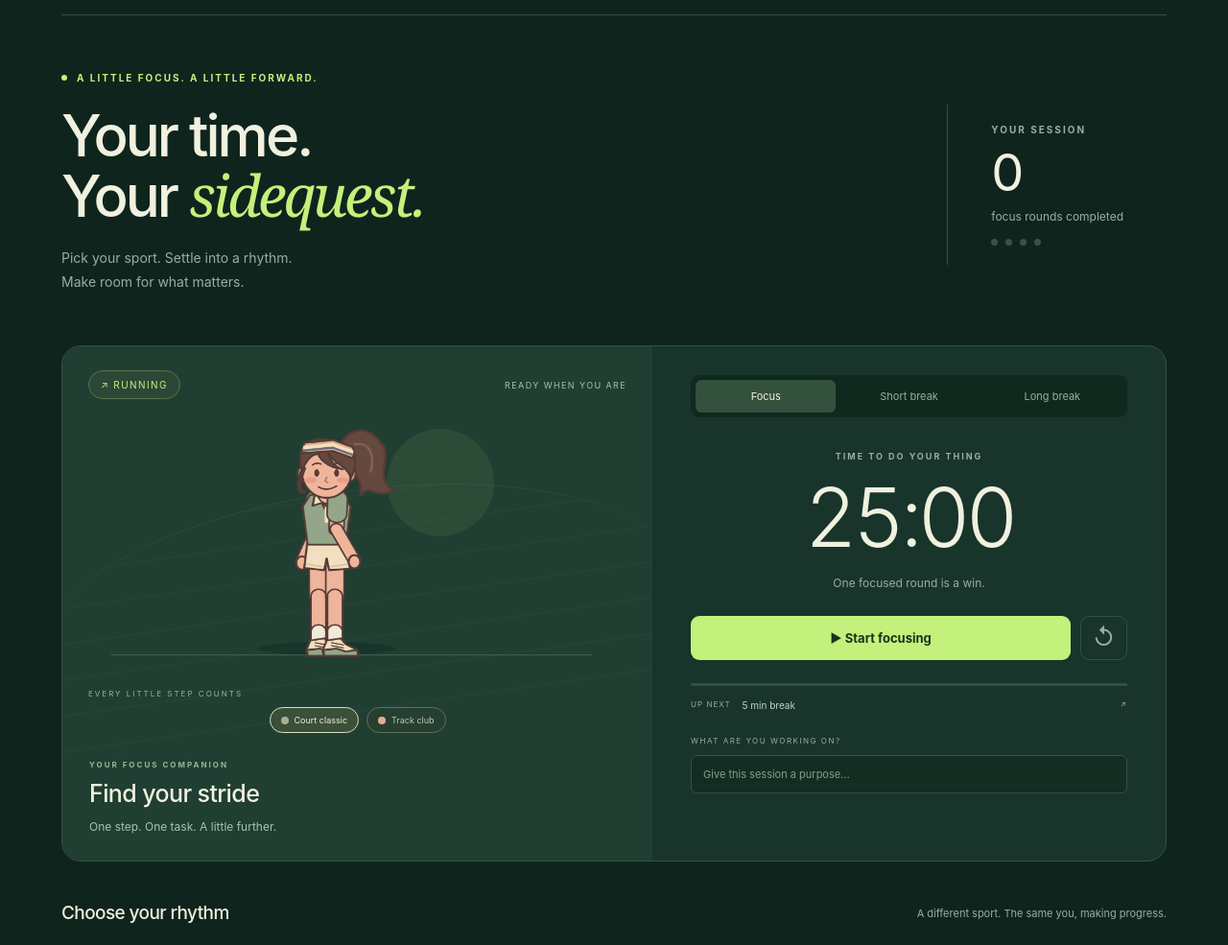
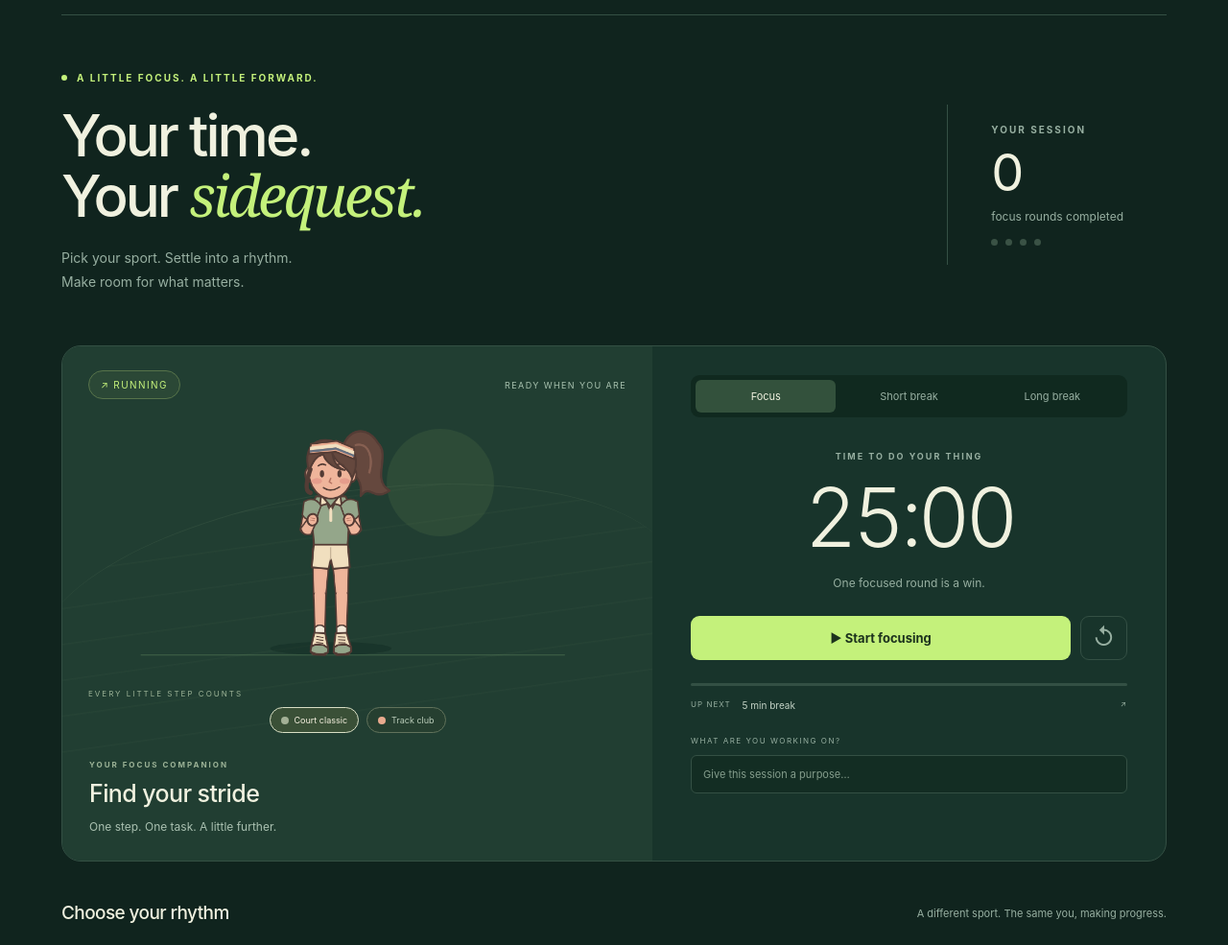
Before and after one commit to RyuJJinL/Sidequest-App-Group-session, a website with bundled scripts: page index.html in a window 1280 px wide. Shown: the part 94-1079 px from the top of the page at 96% size. Built offline with nearby package versions, Linux system fonts and the light colour scheme.

Commit message:
Correct the avatar to run toward the viewer
Replace the side-view running angles with a frontal depth-based stride. Keep bent arms opposite the legs, separate hip and shoulder anchors, forward-facing shoes, stable foot support and a continuous gait. Add behavioral regression coverage.

```diff
--- a/package.json
+++ b/package.json
@@ -7,7 +7,7 @@
   "scripts": {
     "dev": "node server.mjs",
     "start": "node server.mjs",
-    "check": "node --check src/app.mjs && node --check src/timer.mjs && node --check src/character.mjs && node --check src/sports.mjs && node --check vendor/stykanimate/motion.mjs && node --check server.mjs",
+    "check": "node --check src/app.mjs && node --check src/timer.mjs && node --check src/running.mjs && node --check src/character.mjs && node --check src/sports.mjs && node --check vendor/stykanimate/motion.mjs && node --check server.mjs",
     "test": "node --test tests/*.test.mjs"
   }
 }
--- a/src/character.mjs
+++ b/src/character.mjs
@@ -6,15 +6,17 @@
 function capsule(ctx,a,b,width,color){ctx.lineCap='round';ctx.lineWidth=width+4;ctx.strokeStyle=INK;ctx.beginPath();ctx.moveTo(a.x,a.y);ctx.lineTo(b.x,b.y);ctx.stroke();ctx.lineWidth=width;ctx.strokeStyle=color;ctx.stroke();}
 function oval(ctx,x,y,rx,ry,color,stroke=INK){ctx.beginPath();ctx.ellipse(x,y,rx,ry,0,0,Math.PI*2);ctx.fillStyle=color;ctx.fill();if(stroke){ctx.strokeStyle=stroke;ctx.lineWidth=2.5;ctx.stroke();}}
 function shoe(ctx,ankle,side,color){ctx.save();ctx.translate(ankle.x,ankle.y);ctx.scale(side,1);path(ctx,[[-10,-2],[7,-5],[13,3],[27,11],[28,19],[-13,19],[-15,12]],CREAM);path(ctx,[[-14,11],[2,9],[13,13],[27,11],[28,19],[-13,19]],color);ctx.strokeStyle=INK;ctx.lineWidth=1.5;for(let y=1;y<9;y+=4){ctx.beginPath();ctx.moveTo(-4,y);ctx.lineTo(10,y+3);ctx.stroke();}ctx.restore();}
-export function drawIllustratedFigure(ctx,points,phase,outfit='sage'){
+export function drawIllustratedFigure(ctx,points,phase,outfit='sage',motion=null){
  const jacket=outfit==='peach',cloth=jacket?SLATE:SAGE;
- const hip=points.get(0),neck=points.get(1),head={x:neck.x,y:neck.y-27};
+ const hip=motion?.hip??points.get(0),neck=motion?.neck??points.get(1),head={x:neck.x,y:neck.y-27};
  const sway=Math.sin(phase)*5;
  ctx.save();ctx.lineJoin='round';
  // Ponytail follows the movement with a little lag.
  ctx.save();ctx.translate(head.x+22,head.y-22);ctx.rotate(Math.sin(phase-.5)*.09);
  ctx.beginPath();ctx.moveTo(-6,9);ctx.bezierCurveTo(-11,-32,28,-48,44,-14);ctx.bezierCurveTo(60,4,30,35,54,52);ctx.bezierCurveTo(30,66,29,39,14,56);ctx.bezierCurveTo(20,26,1,26,-6,9);ctx.fillStyle='#65483e';ctx.fill();ctx.strokeStyle=INK;ctx.lineWidth=3;ctx.stroke();
  ctx.strokeStyle='#876052';ctx.lineWidth=3;ctx.beginPath();ctx.moveTo(12,-14);ctx.bezierCurveTo(35,-18,35,12,28,26);ctx.stroke();oval(ctx,2,0,9,5,PEACH);ctx.restore();
+ if(motion?.front) drawFrontBody(ctx,motion,jacket);
+ else {
  const legs=[[9,10,-1],[7,8,1]];
  for(const [kneeId,ankleId,side] of legs){
   const knee=points.get(kneeId),ankle=points.get(ankleId),start={x:hip.x+side*10,y:hip.y-1};
@@ -31,6 +33,7 @@
  else {path(ctx,[[neck.x-14,neck.y+3],[neck.x,neck.y+21],[neck.x+14,neck.y+3],[neck.x+15,neck.y+20],[neck.x+5,neck.y+16],[neck.x,neck.y+29],[neck.x-6,neck.y+16],[neck.x-17,neck.y+20]],CREAM);ctx.strokeStyle=CREAM;ctx.lineWidth=5;ctx.beginPath();ctx.moveTo(neck.x,neck.y+24);ctx.lineTo(neck.x,neck.y+41);ctx.stroke();}
  capsule(ctx,{x:neck.x,y:neck.y-10},{x:neck.x,y:neck.y+7},17,SKIN);
  arm(3,4,1);
+ }
  // Rounded face, chocolate hair and the reference's peach/cream/slate headband.
  oval(ctx,head.x-29,head.y+3,6,10,SKIN);oval(ctx,head.x+29,head.y+3,6,10,SKIN);
  oval(ctx,head.x,head.y,30,36,SKIN);
@@ -48,3 +51,58 @@
  ctx.strokeStyle='#b67664';ctx.beginPath();ctx.moveTo(head.x,head.y+8);ctx.lineTo(head.x-2,head.y+13);ctx.lineTo(head.x+1,head.y+15);ctx.stroke();
  ctx.restore();
 }
+
+function taperedLimb(ctx,a,b,ra,rb,color){
+ const angle=Math.atan2(b.y-a.y,b.x-a.x),x=Math.sin(angle),y=-Math.cos(angle);
+ ctx.beginPath();ctx.moveTo(a.x+x*ra,a.y+y*ra);ctx.lineTo(b.x+x*rb,b.y+y*rb);
+ ctx.quadraticCurveTo(b.x+Math.cos(angle)*rb,b.y+Math.sin(angle)*rb,b.x-x*rb,b.y-y*rb);
+ ctx.lineTo(a.x-x*ra,a.y-y*ra);ctx.quadraticCurveTo(a.x-Math.cos(angle)*ra,a.y-Math.sin(angle)*ra,a.x+x*ra,a.y+y*ra);
+ ctx.fillStyle=color;ctx.fill();ctx.strokeStyle=INK;ctx.lineWidth=2;ctx.stroke();
+}
+function frontShoe(ctx,leg,color){
+ const {ankle,side}=leg;
+ ctx.save();ctx.translate(ankle.x,ankle.y);ctx.rotate(-side*.055);ctx.scale(leg.scale,leg.scale);
+ // Heel above, toe box below: laces and sole face the camera.
+ path(ctx,[[-8,-7],[7,-7],[9,1],[12,12],[12,19],[8,23],[-8,23],[-12,19],[-11,10]],CREAM);
+ path(ctx,[[-11,12],[-5,9],[5,9],[12,13],[12,19],[8,22],[-8,22],[-12,19]],color);
+ ctx.fillStyle=CREAM;ctx.fillRect(-7,-4,14,12);ctx.strokeStyle=INK;ctx.lineWidth=1.3;
+ for(let y=-2;y<8;y+=4){ctx.beginPath();ctx.moveTo(-5,y);ctx.lineTo(5,y+1);ctx.stroke();}
+ ctx.beginPath();ctx.moveTo(-11,19);ctx.quadraticCurveTo(0,25,11,19);ctx.stroke();ctx.restore();
+}
+function frontArm(ctx,arm,jacket,phase){
+ const {shoulder,elbow,wrist}=arm;
+ taperedLimb(ctx,shoulder,elbow,10,8,jacket?PEACH:SKIN);
+ taperedLimb(ctx,elbow,wrist,8,6,jacket?SLATE:SKIN);
+ const sleeve={x:shoulder.x+(elbow.x-shoulder.x)*.46,y:shoulder.y+(elbow.y-shoulder.y)*.46};
+ taperedLimb(ctx,shoulder,sleeve,12,10,jacket?PEACH:SAGE);
+ if(jacket){ctx.strokeStyle=CREAM;ctx.lineWidth=7;ctx.beginPath();ctx.moveTo(sleeve.x,sleeve.y+4);ctx.lineTo(elbow.x,elbow.y-8);ctx.stroke();}
+ ctx.save();ctx.translate(wrist.x,wrist.y);ctx.rotate(-arm.side*.18);
+ oval(ctx,0,0,7,8,SKIN);ctx.lineWidth=1;ctx.strokeStyle='#b67664';ctx.beginPath();ctx.moveTo(-3,-2);ctx.lineTo(3,-2);ctx.moveTo(-3,1);ctx.lineTo(3,1);ctx.stroke();ctx.restore();
+}
+function drawFrontBody(ctx,motion,jacket){
+ const {hip,neck}=motion;
+ for(const side of motion.legOrder){
+  const leg=motion.legs.find(l=>l.side===side),{knee,ankle}=leg;
+  taperedLimb(ctx,leg.hip,knee,12,8.5,jacket?'#55545a':SKIN);
+  taperedLimb(ctx,knee,ankle,8.5,6.5,jacket?'#55545a':SKIN);
+  // Paint over the limb junction; a single skin surface avoids ball joints.
+  oval(ctx,knee.x,knee.y,7.3,8,jacket?'#55545a':SKIN,null);
+  const sock={x:ankle.x+(knee.x-ankle.x)*.24,y:ankle.y+(knee.y-ankle.y)*.24};
+  taperedLimb(ctx,sock,ankle,7,7,jacket?SKIN:'#f3e9d9');
+  frontShoe(ctx,leg,jacket?'#bb8788':SAGE);
+ }
+ // Neck goes behind the shirt and its collar.
+ capsule(ctx,{x:neck.x,y:neck.y-12},{x:neck.x,y:neck.y+12},17,SKIN);
+ path(ctx,[[hip.x-23,hip.y-10],[hip.x+23,hip.y-10],[hip.x+26,hip.y+25],[hip.x+3,hip.y+27],[hip.x,hip.y+14],[hip.x-3,hip.y+27],[hip.x-26,hip.y+25]],jacket?'#be8c8d':CREAM);
+ ctx.strokeStyle=jacket?'#d9a4a1':'#c6b397';ctx.lineWidth=1.5;ctx.beginPath();ctx.moveTo(hip.x,hip.y-2);ctx.lineTo(hip.x,hip.y+14);ctx.stroke();
+ path(ctx,[[neck.x-20,neck.y+6],[neck.x-27,neck.y+18],[hip.x-23,hip.y-6],[hip.x+23,hip.y-6],[neck.x+27,neck.y+18],[neck.x+20,neck.y+6]],jacket?SLATE:SAGE);
+ if(jacket){
+  path(ctx,[[neck.x-20,neck.y+6],[neck.x-26,neck.y+26],[neck.x,neck.y+42],[neck.x+26,neck.y+26],[neck.x+20,neck.y+6]],PEACH);
+  path(ctx,[[neck.x-26,neck.y+27],[neck.x,neck.y+43],[neck.x+26,neck.y+27],[neck.x+25,neck.y+44],[neck.x,neck.y+56],[neck.x-25,neck.y+44]],CREAM);
+  ctx.strokeStyle=INK;ctx.lineWidth=2;ctx.beginPath();ctx.moveTo(neck.x,neck.y+7);ctx.lineTo(hip.x,hip.y-7);ctx.stroke();
+ }else{
+  path(ctx,[[neck.x-13,neck.y+4],[neck.x,neck.y+20],[neck.x+13,neck.y+4],[neck.x+15,neck.y+19],[neck.x+5,neck.y+16],[neck.x,neck.y+27],[neck.x-5,neck.y+16],[neck.x-15,neck.y+19]],CREAM);
+  ctx.strokeStyle=CREAM;ctx.lineWidth=4;ctx.beginPath();ctx.moveTo(neck.x,neck.y+24);ctx.lineTo(neck.x,neck.y+39);ctx.stroke();
+ }
+ for(const side of motion.armOrder) frontArm(ctx,motion.arms.find(a=>a.side===side),jacket,motion.phase);
+}
--- /dev/null
+++ b/src/running.mjs
@@ -0,0 +1,46 @@
+// SPDX-License-Identifier: GPL-3.0-or-later
+import {sampleAnglePath} from '../vendor/stykanimate/motion.mjs';
+const TAU = Math.PI * 2;
+// Sagittal thigh angle and knee flexion: contact, stance, push-off,
+// heel recovery, forward swing, then extension before the next contact.
+const STRIDE = [
+  [0, .35, .4, 0], [.15*TAU, -.10, .30, 0], [.32*TAU, -.50, .55, 0],
+  [.48*TAU, -.28, 1.12, 0], [.68*TAU, .67, 1.16, 0], [.84*TAU, .60, .74, 0]
+];
+const project = p => ({x:p.x*(1+p.z*.0012), y:p.y, z:p.z});
+function endpoint(start, length, angle, x = start.x) {
+  // x stays in its own anatomical lane; depth carries the forward/back swing.
+  const span = Math.sqrt(length*length-(x-start.x)**2);
+  return {x, y:start.y+Math.cos(angle)*span, z:start.z+Math.sin(angle)*span};
+}
+export function frontRunPose(phase, resting = false) {
+  const legs = [-1, 1].map(side => {
+    const localPhase=phase+(side===1?Math.PI:0);
+    const [thigh,flex]=resting?[0,.08]:sampleAnglePath(STRIDE,localPhase);
+    const hip={x:side*13,y:0,z:0};
+    const knee=endpoint(hip,62,thigh,side*15);
+    const ankle=endpoint(knee,60,thigh-flex,side*15);
+    return {side,hip,knee,ankle,thigh,flex,scale:1+ankle.z*.0015};
+  });
+  // Keep the support sole at a stable ground line; spring gently at each step.
+  const support=Math.max(...legs.map(l=>l.ankle.y));
+  const hipY=resting?0:122-support-2*(1-Math.cos(phase*2));
+  const sway=resting?0:Math.sin(phase)*1.2;
+  const hip={x:sway,y:hipY},neck={x:-sway*.5,y:hipY-78};
+  const shift=p=>({...project(p),x:project(p).x+sway,y:p.y+hipY});
+  const arms=legs.map(leg=>{
+    const upper=resting?.10:-leg.thigh*.65;
+    const forearm=resting?2.1:2.05-leg.thigh*.65;
+    const shoulder={x:leg.side*25,y:-62,z:0};
+    const elbow=endpoint(shoulder,39,upper,leg.side*34);
+    const wrist=endpoint(elbow,33,forearm,leg.side*(resting?24:22));
+    return {side:leg.side,shoulder:shift(shoulder),elbow:shift(elbow),wrist:shift(wrist),world:{shoulder,elbow,wrist},depth:wrist.z};
+  });
+  return {
+    front:true,hip,neck,phase,resting,
+    legs:legs.map(l=>({...l,world:{hip:l.hip,knee:l.knee,ankle:l.ankle},hip:shift(l.hip),knee:shift(l.knee),ankle:shift(l.ankle)})),
+    arms,
+    legOrder:[...legs].sort((a,b)=>a.ankle.z-b.ankle.z).map(l=>l.side),
+    armOrder:[...arms].sort((a,b)=>a.depth-b.depth).map(a=>a.side)
+  };
+}
--- a/src/sports.mjs
+++ b/src/sports.mjs
@@ -1,5 +1,6 @@
 // SPDX-License-Identifier: GPL-3.0-or-later
 import {defaultFigure, sampleAnglePath} from '../vendor/stykanimate/motion.mjs';
+import {frontRunPose} from './running.mjs';
 import {drawIllustratedFigure} from './character.mjs';
 export const SPORTS = {
   running: {name: 'Running', icon: '↗', verb: 'Find your stride', detail: 'One step. One task. A little further.', period: .85, color: '#c4f17b'},
@@ -13,13 +14,14 @@
 // Native StykAnimate segment topology; all angles are absolute screen angles.
 export function pose(sport, phase, resting = false) {
   if (!SPORTS[sport]) throw new Error('Unknown sport');
-  const s = Math.sin(phase), run = sport === 'running', gait = run || sport === 'walking';
+  if (sport === 'running') return {front:frontRunPose(phase,resting),bob:0};
+  const s = Math.sin(phase);
   let angles;
   if (resting) angles = [-1.57, -1.57, 1.35, 1.1, 1.8, 1.95, 1.42, 1.57, 1.72, 1.57];
-  else if (gait) angles = [-1.57 + (run ? .19 : .035), -1.57,
+  else if (sport === 'walking') angles = [-1.57 + .035, -1.57,
     1.57 - s * .65, .35 - s * .5, 1.57 + s * .65, .35 + s * .5,
-    1.57 + s * (run ? .82 : .48), 1.57 + Math.max(0, -s) * (run ? 1.7 : .7),
-    1.57 - s * (run ? .82 : .48), 1.57 + Math.max(0, s) * (run ? 1.7 : .7)];
+    1.57 + s * .48, 1.57 + Math.max(0, -s) * .7,
+    1.57 - s * .48, 1.57 + Math.max(0, s) * .7];
   else {
     // Use upstream's periodic monotone Hermite sampler for the racket swing.
     const overhead = sport === 'badminton';
@@ -30,7 +32,7 @@
     angles = [-1.5 + s * .07, -1.5, swing[0], swing[1], 2.3, 1.6,
       1.12 + s * .12, 1.7, 2.0 + s * .12, 1.35];
   }
-  return {figure, angles, bob: resting ? Math.sin(phase) * 1.5 : Math.cos(phase * 2) * (run ? 6 : 2)};
+  return {figure, angles, bob: resting ? Math.sin(phase) * 1.5 : Math.cos(phase * 2) * 2};
 }
 export function jointPositions({figure, angles}) {
   const points = new Map([[0, {x: 0, y: 0}]]);
@@ -41,9 +43,9 @@
   return points;
 }
 export function drawCharacter(ctx, sport, phase, resting = false, color = SPORTS[sport].color, outfit = 'sage') {
-  const p = pose(sport, phase, resting), points = jointPositions(p);
-  ctx.save(); ctx.translate(0, p.bob);
-  drawIllustratedFigure(ctx, points, phase, outfit);
+  const p = pose(sport, phase, resting), points = p.front ? null : jointPositions(p);
+  ctx.save(); ctx.translate(0, p.front ? 0 : p.bob);
+  drawIllustratedFigure(ctx, points, phase, outfit, p.front);
   if (!['running', 'walking'].includes(sport)) {
     const hand = points.get(4), direction = p.angles[3] - .5;
     ctx.save();ctx.translate(hand.x,hand.y);ctx.rotate(direction);
```
Also changed, not shown: tests/running.test.mjs (added, +52 -0 lines), tests/sports.test.mjs (+2 -2 lines), README.md, style.css.
